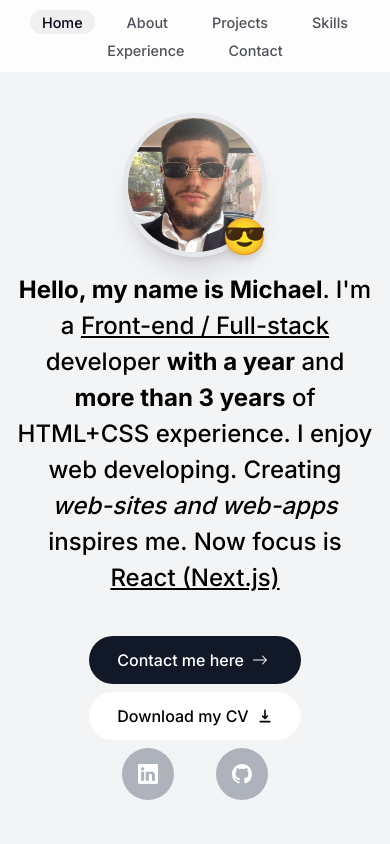
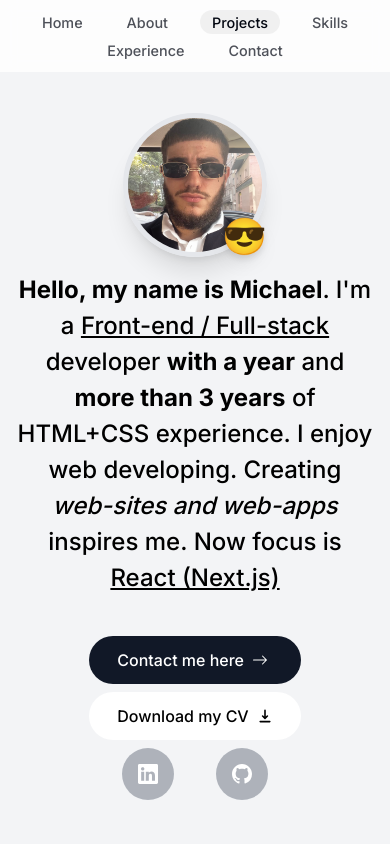
Before and after one commit to mugidar/portfolio, a Next.js app: page / in a window 390 px wide. Shown: the top 844 px of the page. Built offline with nearby package versions, Linux system fonts and the light colour scheme.

Commit message:
intersection observer

```diff
--- a/src/components/About.tsx
+++ b/src/components/About.tsx
@@ -1,11 +1,25 @@
 'use client'
-import React from 'react'
+import React, { useEffect } from 'react'
 import SectionHeading from './section-heading'
 import { motion } from 'framer-motion'
+import { useInView } from 'react-intersection-observer'
+
+import useActiveSectionContext from '@/hooks/useActiveSectionContext'
 
 const About = () => {
+	const {setCurrentHash} = useActiveSectionContext()
+	const {ref, inView} = useInView()
+
+
+	useEffect(() => {
+		if(inView) {
+			setCurrentHash("#about")
+		}
+	}, [inView])
+
 	return (
 		<motion.section
+		ref={ref}
 		id={"about"}
 			initial={{ opacity: 0, y: 100 }}
 			animate={{ opacity: 1, y: 0 }}
--- a/src/components/Intro.tsx
+++ b/src/components/Intro.tsx
@@ -1,13 +1,23 @@
 'use client'
 import Image from 'next/image'
-import React from 'react'
+import React, { useEffect } from 'react'
 import { motion } from 'framer-motion'
 import Link from 'next/link'
 import { BsArrowRight, BsGithub, BsLinkedin } from 'react-icons/bs'
 import { HiDownload } from 'react-icons/hi'
+import useActiveSectionContext from '@/hooks/useActiveSectionContext'
+import { useInView } from 'react-intersection-observer'
 const Intro = () => {
+	const { setCurrentHash } = useActiveSectionContext()
+	const { ref, inView } = useInView()
+	useEffect(() => {
+		if (inView) {
+			setCurrentHash('#home')
+		}
+	}, [inView])
+
 	return (
-		<section id='home' className="max-w-[50rem] text-center mb-28 sm:mb-0">
+		<section ref={ref} id="home" className="max-w-[50rem] text-center mb-28 sm:mb-0">
 			<div className="flex flex-col items-center justify-center">
 				<div className="relative">
 					<motion.div
--- a/src/components/Projects.tsx
+++ b/src/components/Projects.tsx
@@ -1,12 +1,22 @@
-import React, { useRef } from 'react'
+'use client'
+import React, { useEffect, useRef } from 'react'
 import SectionHeading from './section-heading'
 import { projectsData } from '../../lib/data'
-
+import { useInView } from 'react-intersection-observer'
 import Project from './Project'
+import useActiveSectionContext from '@/hooks/useActiveSectionContext'
 
 const Projects = () => {
+	const { setCurrentHash } = useActiveSectionContext()
+	const { ref, inView } = useInView()
+
+	useEffect(() => {
+		if (inView) {
+			setCurrentHash('#projects')
+		}
+	}, [inView])
 	return (
-		<section id='projects'>
+		<section ref={ref} id="projects">
 			<SectionHeading>My Projects</SectionHeading>
 			<div className="flex flex-col gap-5 mb-24 px-4 sm:px-0">
 				{projectsData.map((project, i) => (
@@ -14,7 +24,6 @@ const Projects = () => {
 						<Project {...project} />
 					</React.Fragment>
 				))}
-
 			</div>
 		</section>
 	)
```
